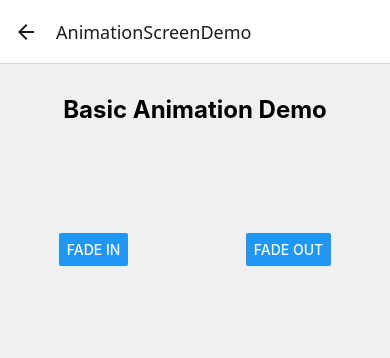
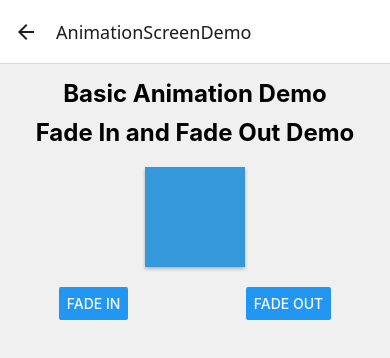
Before and after one commit to Soham-Kale/Animation, a React Native app: screen /AnimationScreenDemo in a window 390 px wide. Both pictures are taken after a click on the button "FADE IN". Shown: the top 358 px of the page. Built offline with nearby package versions, Linux system fonts and the light colour scheme.

Commit message:
Implement fade in/out animation with buttons in AnimationScreen

```diff
--- a/src/screen/AnimationScreen.tsx
+++ b/src/screen/AnimationScreen.tsx
@@ -1,19 +1,42 @@
-import { Button, ScrollView, StyleSheet, Text, View } from "react-native"
+import { useRef } from "react";
+import { Animated, Button, ScrollView, StyleSheet, Text, View } from "react-native"
 
 const AnimationScreen: React.FC = () => {
+
+    const fadeAnim = useRef(new Animated.Value(0)).current;
+
+    const handleFadeIn = () => {
+        Animated.timing(fadeAnim, {
+            toValue: 1,
+            duration: 1000,
+            useNativeDriver: true
+        }).start();
+    };
+
+    const handleFadeOut = () => {
+        Animated.timing(fadeAnim, {
+            toValue: 0,
+            duration: 1000,
+            useNativeDriver: true
+        }).start();
+    }
+
     return(
         <ScrollView contentContainerStyle={styles.container}>
             <Text style={styles.header}>Basic Animation Demo</Text>
+            <Text style={styles.header}>Fade In and Fade Out Demo</Text>
 
             {/* fade Animation Demo */}
             <View style={styles.demoContainer}>
-                <View style={[styles.box]}>
-
-                </View>
+                <Animated.View style={[
+                    styles.box,
+                    styles.opacityBox,
+                    {opacity: fadeAnim}
+                ]}></Animated.View>
 
                 <View style={styles.buttonContainer}>
-                    <Button title='Fade In'/>
-                    <Button title='Fade Out'/>
+                    <Button onPress={handleFadeIn} title='Fade In'/>
+                    <Button onPress={handleFadeOut} title='Fade Out'/>
                 </View>
             </View>
         </ScrollView>
@@ -30,7 +53,7 @@ const styles = StyleSheet.create({
     header: {
         fontSize: 24,
         fontWeight: "bold",
-        margin: 16,
+        marginBottom: 10,
     },
     demoContainer: {
         alignItems: 'center',
@@ -44,12 +67,23 @@ const styles = StyleSheet.create({
         marginTop: 10,
     },
     box: {
-        width: "100%",
-        height: "100%",
+        width: 100,
+        height: 100,
         justifyContent: "center",
         alignItems: "center",
         marginVertical: 10,
-
+        shadowColor: "#000",
+        shadowOffset: {
+            width: 0,
+            height: 2
+        },
+        shadowOpacity: 0.25,
+        shadowRadius: 3.5,
+        elevation: 5,
+        // backgroundColor: "red",
+    },
+    opacityBox: {
+        backgroundColor: "#3498db"
     }
 });
 
```
